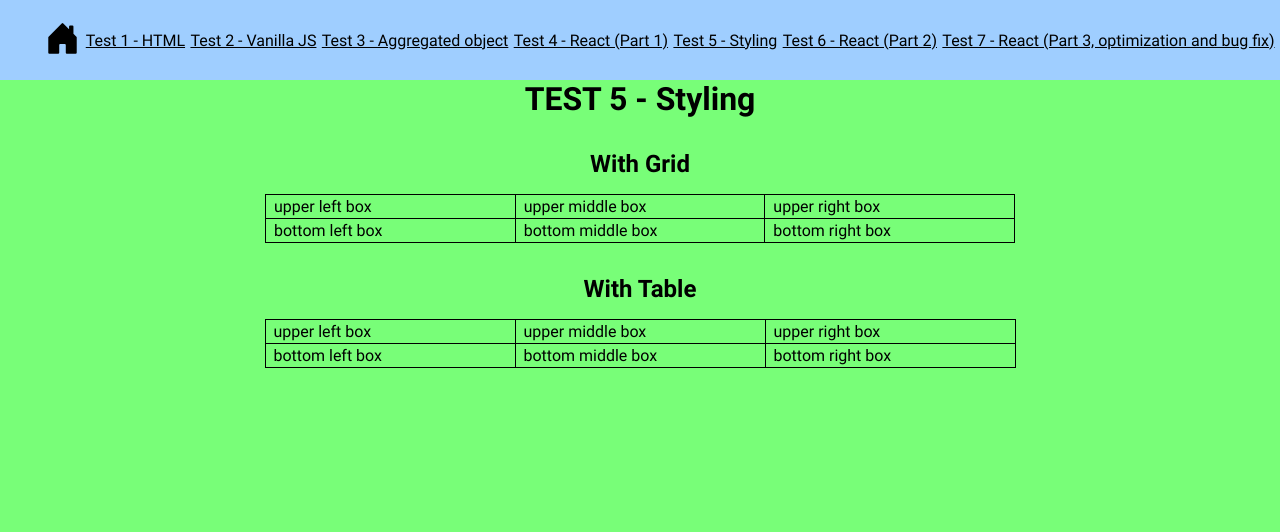
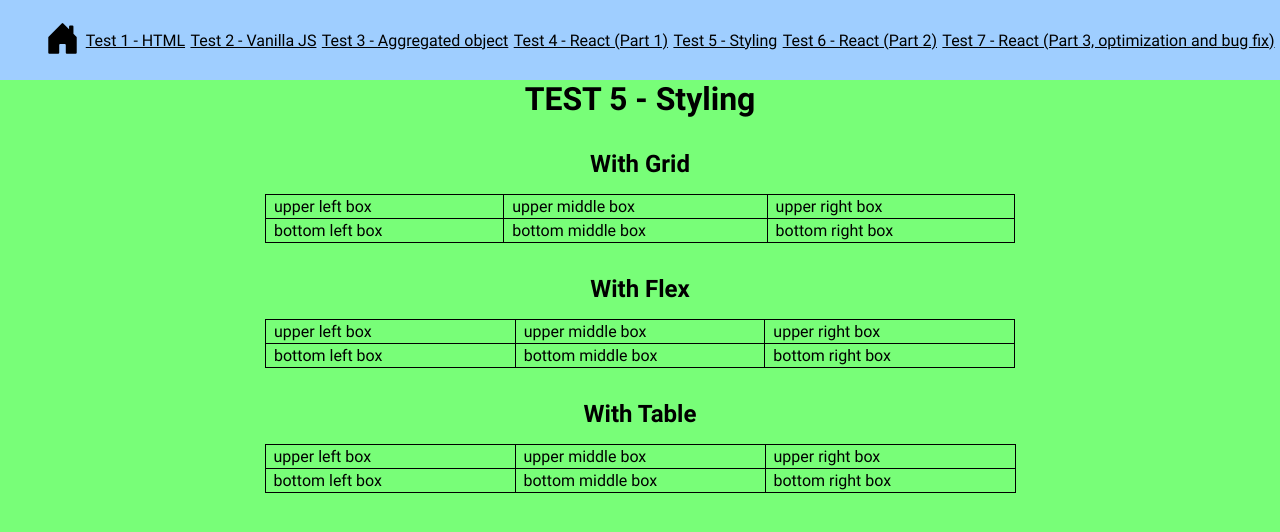
Before and after one commit to nejcrogelsek/testtest, a React (Create React App) app: page /test-5 in a window 1280 px wide. Shown: the top 532 px of the page. Built offline with nearby package versions, Linux system fonts and the light colour scheme.

Commit message:
Add with Grid / Flex / Table

```diff
--- a/src/pages/TestFive/TestFive.tsx
+++ b/src/pages/TestFive/TestFive.tsx
@@ -1,6 +1,6 @@
 import { FC } from 'react'
 import { Grid, Row, Col } from 'styles'
-import { Styled, Table } from './styles'
+import { GridContainer, Styled, Table } from './styles'
 
 const TestFive: FC = () => {
   return (
@@ -8,6 +8,17 @@
       <h1>TEST 5 - Styling</h1>
 
       <h2>With Grid</h2>
+
+      <GridContainer>
+        <div className="item1">upper left box</div>
+        <div className="item2">upper middle box</div>
+        <div className="item3">upper right box</div>
+        <div className="item4">bottom left box</div>
+        <div className="item5">bottom middle box</div>
+        <div className="item6">bottom right box</div>
+      </GridContainer>
+
+      <h2>With Flex</h2>
 
       <Grid className="grid">
         <Row>
--- a/src/pages/TestFive/styles.ts
+++ b/src/pages/TestFive/styles.ts
@@ -1,4 +1,48 @@
 import styled from 'styled-components'
+
+export const GridContainer = styled.div`
+  display: grid;
+  grid-template-areas:
+    'top-left top-middle top-right'
+    'bottom-left bottom-middle bottom-right';
+  width: 100%;
+  max-width: 750px;
+
+  > div {
+    padding: 0.125rem 0.5rem;
+    width: 100%;
+    border: 1px solid black;
+    &:nth-child(2),
+    &:nth-child(5) {
+      border-right: 0;
+      border-left: 0;
+    }
+    &:nth-child(1),
+    &:nth-child(2),
+    &:nth-child(3) {
+      border-bottom: 0;
+    }
+  }
+
+  .item1 {
+    grid-area: top-left;
+  }
+  .item2 {
+    grid-area: top-middle;
+  }
+  .item3 {
+    grid-area: top-right;
+  }
+  .item4 {
+    grid-area: bottom-left;
+  }
+  .item5 {
+    grid-area: bottom-middle;
+  }
+  .item6 {
+    grid-area: bottom-right;
+  }
+`
 
 export const Styled = styled.div`
   background-color: #78fe78;
@@ -14,9 +58,12 @@
     margin: 2rem 0 1rem 0;
   }
 
-  .grid > div {
+  .grid {
+    width: 100%;
+    max-width: 750px;
+    > div {
       div[size] {
-      width: 250px;
+        width: min(100%, 800px);
         padding: 0.125rem 0.5rem;
         border: 1px solid black;
       }
@@ -41,6 +88,7 @@
         }
       }
     }
+  }
 `
 
 export const Table = styled.table`
```
Lines whose indentation alone changed are shown as unchanged.
